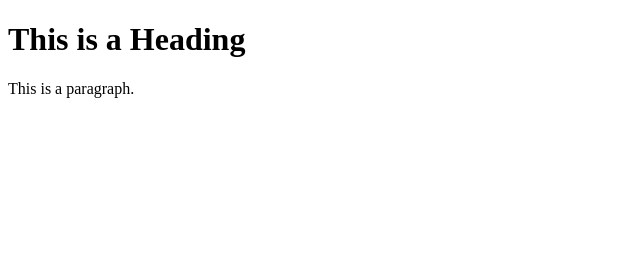
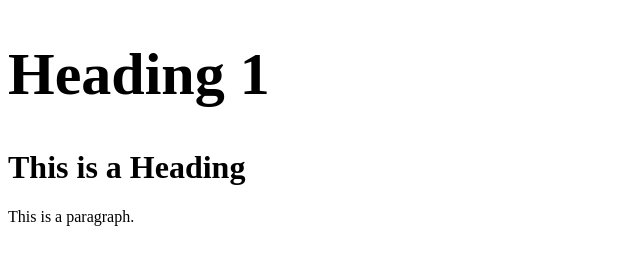
Before and after one commit to Najib39/najib.github.io, a plain HTML site: page index.html in a window 1280 px wide. Shown: the whole page, without its empty margins (0-640 px from the left). Drawn offline with Linux system fonts and the light colour scheme.

Commit message:
Update index.html

```diff
--- a/index.html
+++ b/index.html
@@ -4,7 +4,7 @@
 <title>Page Title</title>
 </head>
 <body>
-
+<h1 style="font-size:60px;">Heading 1</h1>
 <h1>This is a Heading</h1>
 <p>This is a paragraph.</p>
 
```
